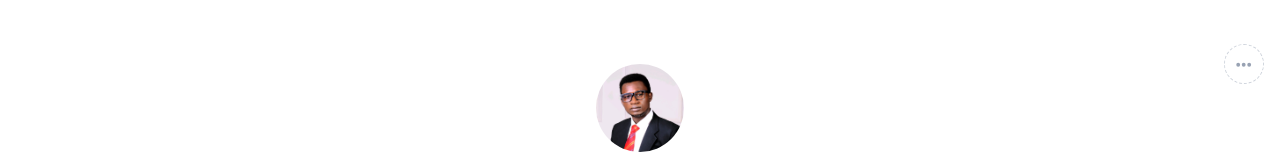
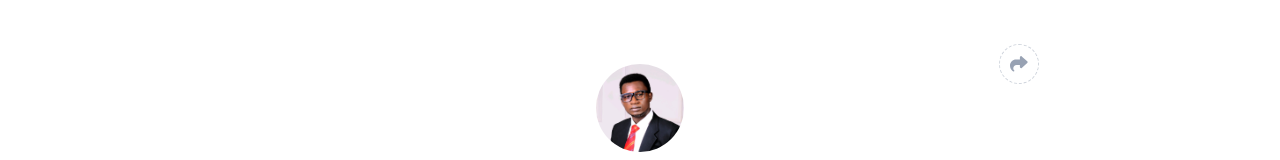
Before and after one commit to PraisesPJMT/Profile, a React (Create React App) app: page / in a window 1280 px wide. Shown: the top 160 px of the page. Built offline with nearby package versions, Linux system fonts and the light colour scheme.

Commit message:
Modify `Profile` component for desktop view - Add share icon for desktop view - Modify styles for `Profile` component at `Profile.css` for desktop view

```diff
--- a/src/components/Profile.js
+++ b/src/components/Profile.js
@@ -1,7 +1,7 @@
 import React from 'react';
 import { FontAwesomeIcon } from '@fortawesome/react-fontawesome';
 import {
-  faEllipsis,
+  faEllipsis, faShare,
 } from '@fortawesome/free-solid-svg-icons';
 import ProfilePicture from '../assets/Profile Picture.jpeg';
 import Camera from '../assets/camera.svg';
@@ -16,10 +16,14 @@ const Profile = () => (
         <img className="camera-icon" src={Camera} alt="Camera" />
       </div>
     </div>
-    <button type="button" className="btn-more">
+    <button type="button" aria-label="Share" className="btn-more" data-tooltip="Share Link">
       <FontAwesomeIcon
-        className="dots"
+        className="avatar dots"
         icon={faEllipsis}
+      />
+      <FontAwesomeIcon
+        className="avatar share"
+        icon={faShare}
       />
     </button>
   </section>
--- a/src/styles/Profile.css
+++ b/src/styles/Profile.css
@@ -71,7 +71,45 @@
   transition: all 0.3s ease-in-out;
 }
 
-.dots {
+.btn-more::before,
+.btn-more::after {
+  --scale: 0;
+  --arrow-size: 8px;
+  --tooltip-color: #101828;
+
+  position: absolute;
+  top: 100%;
+  left: -2.5rem;
+  font-size: 12px;
+  box-shadow: 0 12px 16px -4px rgba(16, 24, 40, 0.08), 0 4px 6px -2px rgba(16, 24, 40, 0.03);
+  transform: translateX(var(--translate-x, -50%)) translateY(var(--translate-y, 0)) scale(var(--scale));
+  transition: 150ms transform;
+  transform-origin: right center;
+}
+
+.btn-more::before {
+  --translate-y: calc(-100% - var(--arrow-size));
+
+  content: attr(data-tooltip);
+  color: white;
+  padding: 0.5rem;
+  border-radius: 8px;
+  text-align: center;
+  width: max-content;
+  background: var(--tooltip-color);
+}
+
+.btn-more::after {
+  --translate-y: calc(-3.9 * var(--arrow-size));
+  --translate-x: calc(3.8 * var(--arrow-size));
+
+  content: '';
+  border: var(--arrow-size) solid transparent;
+  border-left-color: var(--tooltip-color);
+  transform-origin: left center;
+}
+
+.avatar {
   color: #98a2b3;
   transition: all 0.3s ease-in-out;
 }
@@ -82,9 +120,16 @@
   border: 1px dashed #d0d5dd;
 }
 
-.btn-more:active .dots,
-.btn-more:hover .dots {
+.btn-more:active .avatar,
+.btn-more:hover .avatar {
   color: #667085;
+}
+
+.btn-more:hover::before,
+.btn-more:hover::after {
+  --scale: 1;
+
+  transform-origin: bottom center;
 }
 
 .btn-more:focus {
@@ -98,6 +143,28 @@
   border: 1px dashed #eaecf0;
 }
 
-.btn-more:disabled .dots {
+.btn-more:disabled .avatar {
   color: #eaecf0;
 }
+
+.dots {
+  display: block;
+}
+
+.share {
+  display: none;
+}
+
+@media (min-width: 768px) {
+  .btn-more {
+    right: 18%;
+  }
+
+  .dots {
+    display: none;
+  }
+
+  .share {
+    display: block;
+  }
+}
```
